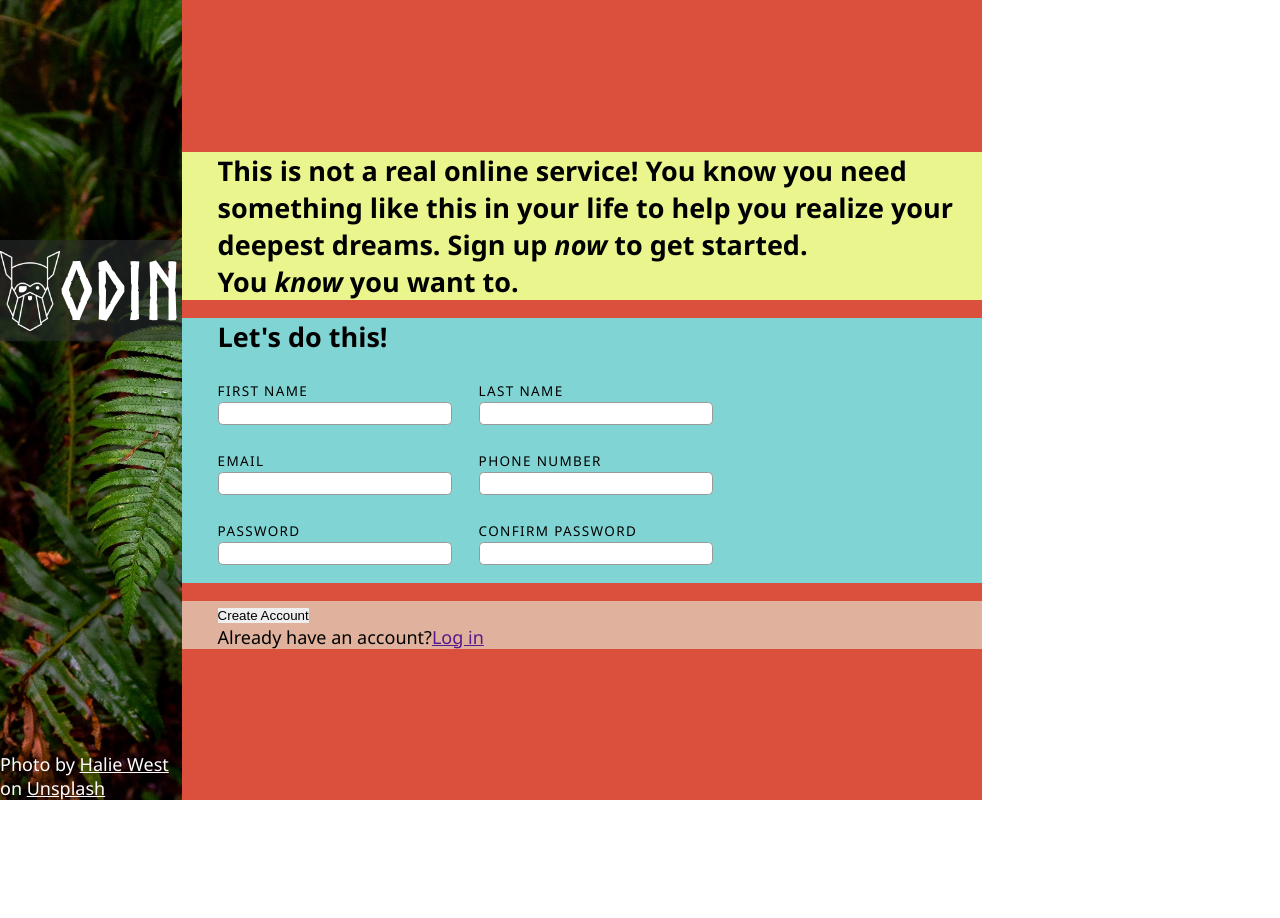
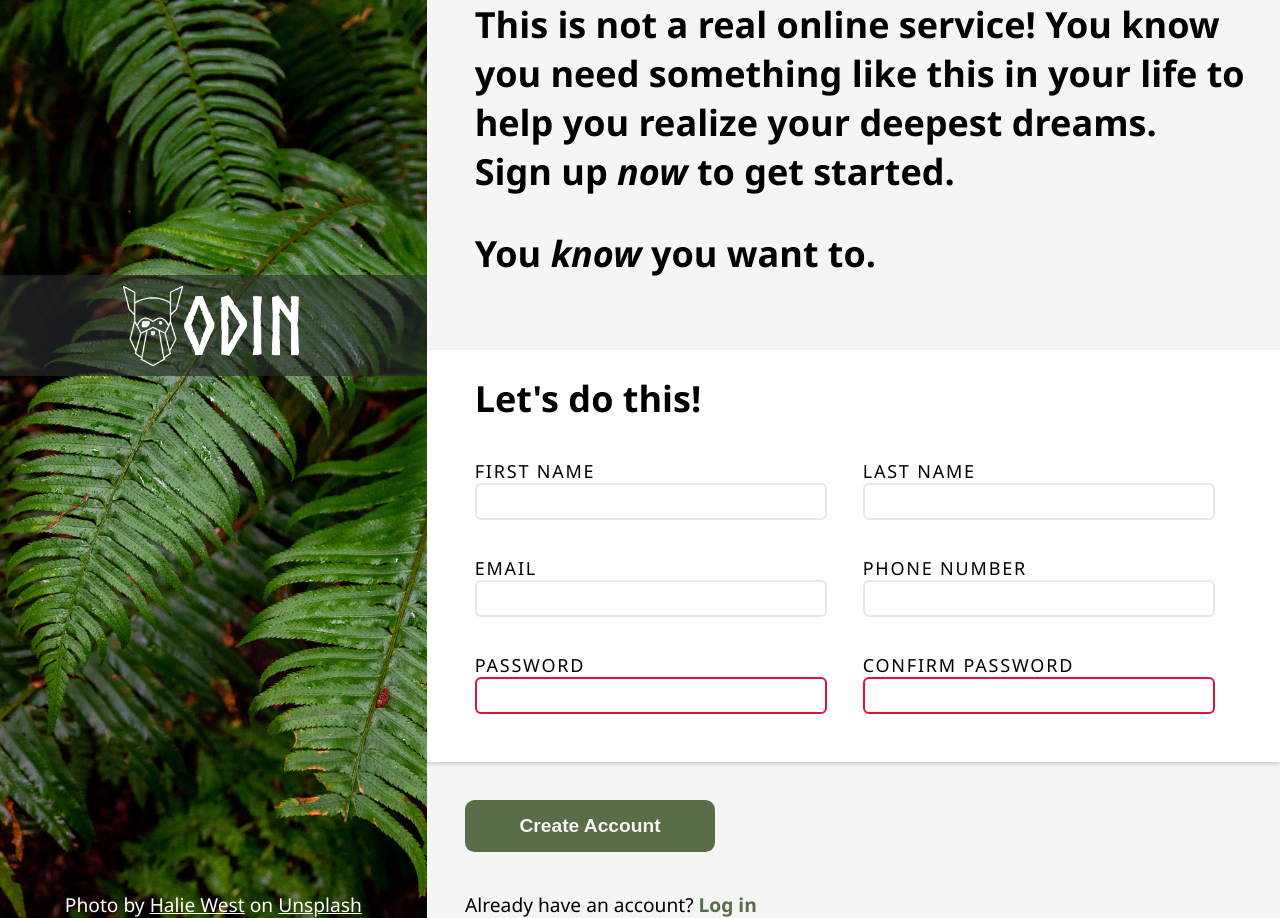
Before and after one commit to Jerry-V/Sign-Up-Form, a plain HTML site: page index.html in a window 1280 px wide. Before the commit the page ends 800 px from the top, so only its background shows below. Drawn offline with Linux system fonts and the light colour scheme.

Commit message:
Finish stylizing page

```diff
--- a/index.html
+++ b/index.html
@@ -12,11 +12,16 @@
             <div id="watermark-image"></div>
             <div id="watermark-text">ODIN</div>
         </div>
-        <div id="watermark-footer">Photo by <a href="https://unsplash.com/@haliewestphoto?utm_source=unsplash&utm_medium=referral&utm_content=creditCopyText">Halie West</a> on <a href="https://unsplash.com/?utm_source=unsplash&utm_medium=referral&utm_content=creditCopyText">Unsplash</a></div>
+        <!--
+        https://www.freecodecamp.org/news/how-to-use-html-to-open-link-in-new-tab/
+        how to open links in new tabs without security issues
+        -->
+        <div id="watermark-footer">Photo by <a href="https://unsplash.com/@haliewestphoto?utm_source=unsplash&utm_medium=referral&utm_content=creditCopyText" target="_blank" rel="noopener noreferrer">Halie West</a> on <a href="https://unsplash.com/?utm_source=unsplash&utm_medium=referral&utm_content=creditCopyText" target="_blank" rel="noopener noreferrer">Unsplash</a></div>
     </div>
     <div id="main-right">
         <div id="form-header-container">
-            <p>This is not a real online service! You know you need something like this in your life to help you realize your deepest dreams. Sign up <i>now</i> to get started.</p>
+            <p>This is not a real online service! You know you need something like this in your life to help you realize your deepest dreams. <br/> Sign up <i>now</i> to get started.</p>
+            <br>
             <p>You <i>know</i> you want to.</p>
         </div>
         <div id="form-input-container">
@@ -40,11 +45,11 @@
                 </div>
                 <div>
                     <label for="password1">PASSWORD</label>
-                    <input id="password1" name="password1" type="password">
+                    <input id="password1" name="password1" type="password" required>
                 </div>
                 <div>
                     <label for="password2">CONFIRM PASSWORD</label>
-                    <input id="password2" name="password2" type="password">
+                    <input id="password2" name="password2" type="password" required>
                 </div>
             </form>
         </div>
@@ -52,7 +57,7 @@
             <button>
                 Create Account
             </button>
-            <div>Already have an account?<a href="">Log in</a></div>
+            <div>Already have an account? <a href="">Log in</a></div>
         </div>
     </div>
 </div>
--- a/styles.css
+++ b/styles.css
@@ -8,87 +8,25 @@
 
 :root {
     --central-padding: 2em;
+    --button-alternate-color: #475a37;
 }
 
 #main-container {
-    display: flex;
+    display: grid;
+    grid-template-columns: 1fr 2fr;
     font-family: 'Segoe UI', Tahoma, Geneva, Verdana, sans-serif;
-    font-size: 18px;
+    font-size: 24px;
     height: 100vh;
+
 }
 
 #main-left {
-    background-color: rgb(212, 189, 168);
+/*     background-color: rgb(212, 189, 168); */
     background: url("halie-west-25xggax4bSA-unsplash.jpg");
     background-repeat: no-repeat;
     background-size: cover;
+    background-position: center;
     transform: scale(1,1);
-}
-
-#main-right {
-    background-color: rgb(219, 79, 61);
-    /*
-    7 CSS Techniques That I Use the MOST!
-    Center div
-    https://youtu.be/l_AUK0Z6D68?t=69
-    */
-    display: grid;
-    place-content: center;
-    grid-row-gap: 1em;
-}
-
-#form-header-container {
-    background-color: rgb(234, 245, 141);
-    padding-left: var(--central-padding);
-    max-width: 800px;
-}
-
-#form-input-container {
-    background-color: rgb(129, 212, 212);
-    padding-left: var(--central-padding);
-}
-
-form div + div, form div{
-    margin-top: 1em;
-}
-
-form:last-child {
-    margin-bottom: 1em;
-}
-
-p {
-    font-weight: 600;
-    font-size: 1.5em;
-}
-
-label {
-    letter-spacing: .1em;
-    font-size: .75em;
-    display: block;
-}
-
-input {
-    font: 1em sans-serif;
-    border: 1px solid #999;
-    border-radius: .25em;
-}
-
-form {
-    /* spaces the input fields in a grid pattern */
-    display: inline-grid;
-    grid-template-columns: auto auto;
-    grid-row-gap: .5em;
-    grid-column-gap: 1.5em;
-}
-
-form p {
-    /* makes the p element span 2 rows */
-    grid-column: 1 / span 2;
-}
-
-form div {
-    /* keeps the div elements tight */
-    max-width: fit-content;
 }
 
 #ribbon {
@@ -126,14 +64,136 @@ form div {
 #watermark-footer {
     color: white;
     position: fixed;
-    bottom: 0px;
+    /*
+    https://www.w3schools.com/howto/howto_css_fixed_footer.asp
+    how to make a footer that is centered
+    */
+    left: 0;
+    bottom: 0;
+    width: 100%;
+    text-align: center;
+    font-size: .8em;
+    font-weight: lighter;
 }
 
 #watermark-footer a {
     color: white;
 }
 
+#main-right {
+/*     background-color: rgb(219, 79, 61); */
+    /* This allows the background to stretch the full width while
+    inner divs only take up a portion of the screen */
+    display: flex;
+    flex-direction: column;
+    justify-content: center;
+    background-color: whitesmoke;
+}
+
+#form-header-container {
+/*     background-color: rgb(234, 245, 141); */
+    padding-left: var(--central-padding);
+    max-width: 900px;
+    padding-bottom: 3em;
+}
+
+#form-input-container {
+/*     background-color: rgb(129, 212, 212); */
+    padding-left: var(--central-padding);
+    background-color: white;
+    /* https://www.w3schools.com/CSSref/css3_pr_box-shadow.asp
+    box-shadow lets me make that nice lower edge to the input div */
+    box-shadow:  0px 2px 4px #ccc;
+    padding-top: 1em;
+    padding-bottom: 1em;
+}
+
+form div + div, form div{
+    margin-top: 1em;
+}
+
+form:last-child {
+    margin-bottom: 1em;
+}
+
+p {
+    font-weight: 600;
+    font-size: 1.5em;
+}
+
+label {
+    letter-spacing: .1em;
+    font-size: .75em;
+    display: block;
+    font-weight: 500;
+}
+
+input {
+    font: inherit;
+    border: 2px solid #e5e7eb;
+    border-radius: .25em;
+}
+
+input:invalid {
+    border: 2px solid crimson;
+}
+
+form {
+    /* spaces the input fields in a grid pattern */
+    display: inline-grid;
+    grid-template-columns: auto auto;
+    grid-row-gap: .5em;
+    grid-column-gap: 1.5em;
+}
+
+form p {
+    /* makes the p element span 2 rows */
+    grid-column: 1 / span 2;
+}
+
+form div {
+    /* keeps the div elements tight */
+    max-width: fit-content;
+}
+
+
 #form-footer-container {
-    background-color: rgb(224, 178, 157);
+/*     background-color: rgb(224, 178, 157); */
     padding-left: var(--central-padding);
+    font-size: .8em;
+    margin-top: 2em;
+    font-weight: 500;
 }
+
+button {
+    background-color: #596D48;
+    color: whitesmoke;
+    padding: 15px;
+    width: 250px;
+    border-radius: .5em;
+    margin-bottom: 2em;
+    font-size: 1em;
+    font-weight: bold;
+}
+
+/*
+https://www.w3schools.com/csS/css3_buttons.asp
+how to make custom animated buttons
+*/
+
+button:hover {
+    background-color: var(--button-alternate-color);
+    cursor: pointer;
+}
+
+button:active {
+    background-color: var(--button-alternate-color);
+    box-shadow: 0 5px 10px #999;
+    transform: translateY(2px);
+}
+
+#form-footer-container a {
+    color: #596D48;
+    text-decoration: none;
+    font-weight: bold;
+}
```
